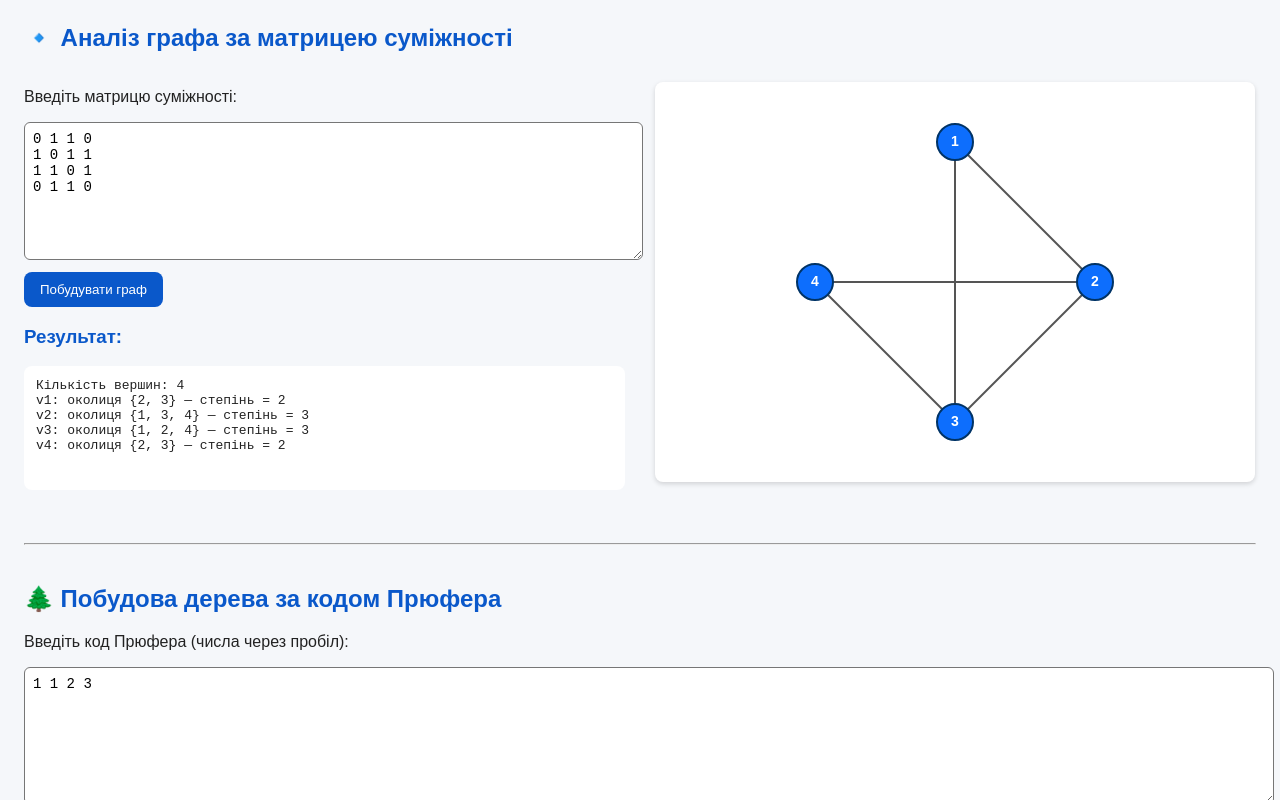
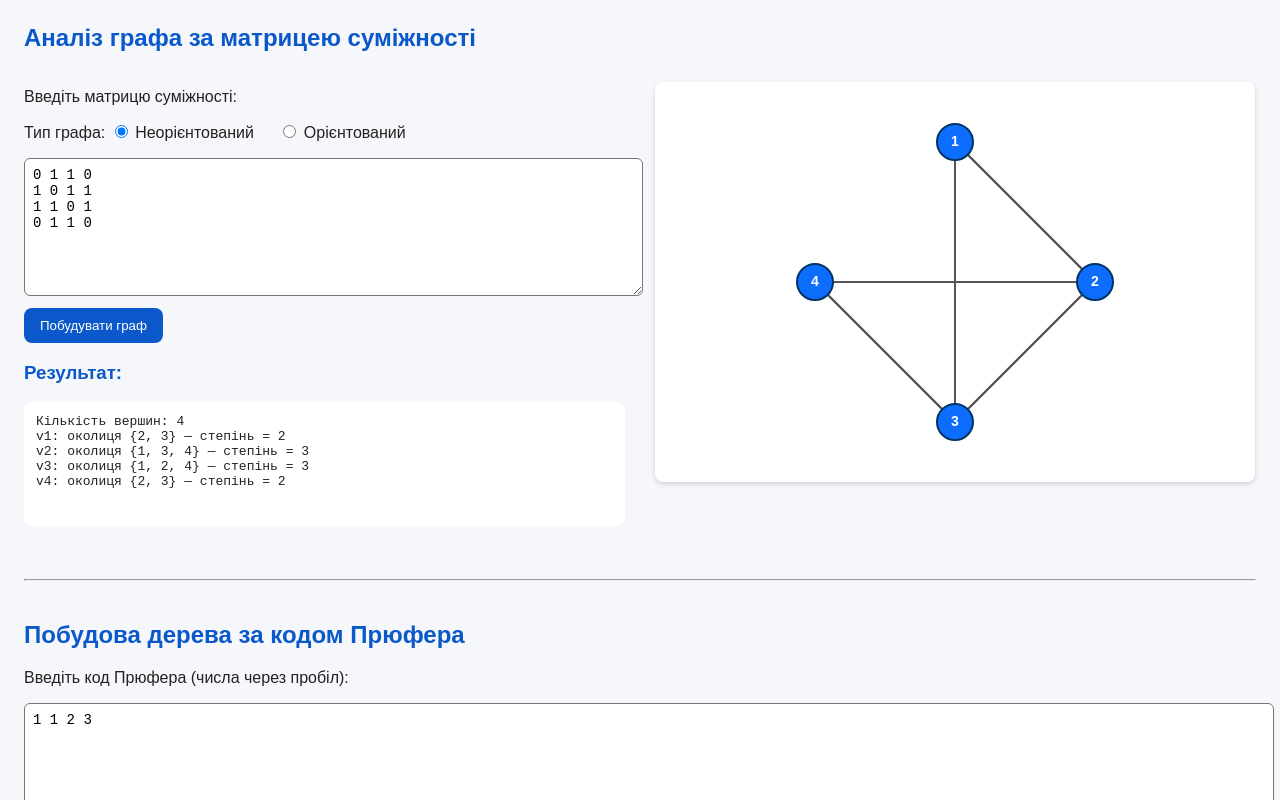
Before and after one commit to WFFDW5/project-24pr2, a plain HTML site: page index.html in a window 1280 px wide. Both pictures are taken after a click on the button "Побудувати граф". Shown: the top 800 px of the page. Drawn offline with Linux system fonts and the light colour scheme.

Commit message:
index.html

```diff
--- a/index.html
+++ b/index.html
@@ -17,15 +17,23 @@
 </head>
 <body>
 
-<h2>🔹 Аналіз графа за матрицею суміжності</h2>
+<h2>Аналіз графа за матрицею суміжності</h2>
 
 <div id="container">
   <div id="left">
     <p>Введіть матрицю суміжності:</p>
+
+    <p>
+      Тип графа:
+      <label><input type="radio" name="gtype" value="undirected" checked> Неорієнтований</label>
+      <label style="margin-left:20px;"><input type="radio" name="gtype" value="directed"> Орієнтований</label>
+    </p>
+
     <textarea id="matrixInput">0 1 1 0
 1 0 1 1
 1 1 0 1
 0 1 1 0</textarea><br>
+
     <button id="runBtn">Побудувати граф</button>
     <h3>Результат:</h3>
     <pre id="output"></pre>
@@ -38,57 +46,103 @@
 
 <hr style="margin:40px 0;">
 
-<h2>🌲 Побудова дерева за кодом Прюфера</h2>
+<h2>Побудова дерева за кодом Прюфера</h2>
 
 <p>Введіть код Прюфера (числа через пробіл):</p>
 <textarea id="pruferInput">1 1 2 3</textarea><br>
+
 <button id="pruferBtn">Побудувати дерево</button>
 <pre id="pruferOut"></pre>
+
 <canvas id="pruferCanvas" width="600" height="400"></canvas>
 
 <script>
 // === Аналіз графа ===
-function parseMatrix(text) {
+function parseMatrix(text, graphType) {
   const lines = text.split('\n').map(l => l.trim()).filter(l => l.length>0);
   const matrix = lines.map(line => line.split(/\s+/).map(Number));
   const n = matrix.length;
+
+  // Перевірка на квадратність
   for (const row of matrix) {
     if (row.length !== n) throw new Error("Матриця має бути квадратною!");
-    for (const x of row) if (![0,1].includes(x)) throw new Error("Дозволені тільки 0 або 1!");
+    for (const x of row) {
+      if (![0,1].includes(x)) throw new Error("Дозволені тільки 0 або 1!");
+    }
   }
+
+  // Якщо граф неорієнтований — додати перевірку симетрії
+  if (graphType === "undirected") {
+    for (let i=0;i<n;i++){
+      for (let j=0;j<n;j++){
+        if (matrix[i][j] !== matrix[j][i]) {
+          throw new Error("Для неорієнтованого графа матриця має бути симетричною!");
+        }
+      }
+    }
+  }
+
   return matrix;
 }
 
-function drawGraph(matrix, canvasId) {
+function drawGraph(matrix, canvasId, graphType) {
   const canvas = document.getElementById(canvasId);
   const ctx = canvas.getContext('2d');
   const W = canvas.width, H = canvas.height;
+
   ctx.clearRect(0,0,W,H);
 
   const n = matrix.length;
   const R = Math.min(W,H)/2 - 60;
   const cx = W/2, cy = H/2;
+
   const coords = [];
   for (let i=0;i<n;i++){
     const a = 2*Math.PI*i/n - Math.PI/2;
     coords.push({x:cx+R*Math.cos(a), y:cy+R*Math.sin(a)});
   }
 
-  // ребра
   ctx.lineWidth = 2;
   ctx.strokeStyle = "#555";
+
+  // --- Малювання ребер ---
   for (let i=0;i<n;i++){
-    for (let j=i+1;j<n;j++){
-      if (matrix[i][j]===1){
+    for (let j=0;j<n;j++){
+      if (matrix[i][j] === 1) {
+
+        const A = coords[i];
+        const B = coords[j];
+
+        // Лінія
         ctx.beginPath();
-        ctx.moveTo(coords[i].x, coords[i].y);
-        ctx.lineTo(coords[j].x, coords[j].y);
+        ctx.moveTo(A.x, A.y);
+        ctx.lineTo(B.x, B.y);
         ctx.stroke();
+
+        // Стрілки тільки для орієнтованого графа
+        if (graphType === "directed") {
+          const angle = Math.atan2(B.y - A.y, B.x - A.x);
+          const arrowLen = 12;
+
+          ctx.beginPath();
+          ctx.moveTo(B.x, B.y);
+          ctx.lineTo(
+            B.x - arrowLen * Math.cos(angle - Math.PI/6),
+            B.y - arrowLen * Math.sin(angle - Math.PI/6)
+          );
+          ctx.lineTo(
+            B.x - arrowLen * Math.cos(angle + Math.PI/6),
+            B.y - arrowLen * Math.sin(angle + Math.PI/6)
+          );
+          ctx.closePath();
+          ctx.fillStyle = "#555";
+          ctx.fill();
+        }
       }
     }
   }
 
-  // вершини
+  // --- Вершини ---
   for (let i=0;i<n;i++){
     const {x,y} = coords[i];
     ctx.beginPath();
@@ -119,12 +173,14 @@ function analyze(matrix){
 document.getElementById('runBtn').addEventListener('click', ()=>{
   const txt = document.getElementById('matrixInput').value;
   const out = document.getElementById('output');
+  const graphType = document.querySelector('input[name="gtype"]:checked').value;
+
   try {
-    const M = parseMatrix(txt);
+    const M = parseMatrix(txt, graphType);
     out.textContent = analyze(M);
-    drawGraph(M, 'graphCanvas');
+    drawGraph(M, 'graphCanvas', graphType);
   } catch(e){
-    out.textContent = "⚠️ Помилка: " + e.message;
+    out.textContent = "Помилка: " + e.message;
   }
 });
 
@@ -133,7 +189,9 @@ function pruferToEdges(code) {
   const prufer = code.map(Number);
   const n = prufer.length + 2;
   const degree = Array(n+1).fill(1);
+
   for (const v of prufer) degree[v]++;
+
   const edges = [];
   for (const v of prufer) {
     for (let i=1;i<=n;i++){
@@ -144,19 +202,24 @@ function pruferToEdges(code) {
       }
     }
   }
+
   const remaining = [];
   for (let i=1;i<=n;i++) if (degree[i]===1) remaining.push(i);
   edges.push(remaining);
+
   return edges;
 }
 
 function drawTree(edges, canvasId) {
   const canvas = document.getElementById(canvasId);
   const ctx = canvas.getContext('2d');
+
   ctx.clearRect(0,0,canvas.width,canvas.height);
+
   const n = new Set(edges.flat()).size;
   const cx = canvas.width/2, cy = canvas.height/2;
   const R = Math.min(canvas.width,canvas.height)/2 - 60;
+
   const coords = [];
   for (let i=0;i<n;i++){
     const a = 2*Math.PI*i/n - Math.PI/2;
@@ -165,6 +228,7 @@ function drawTree(edges, canvasId) {
 
   ctx.lineWidth = 2;
   ctx.strokeStyle = "#444";
+
   edges.forEach(([u,v])=>{
     ctx.beginPath();
     ctx.moveTo(coords[u-1].x, coords[u-1].y);
@@ -190,13 +254,14 @@ function drawTree(edges, canvasId) {
 document.getElementById('pruferBtn').addEventListener('click', ()=>{
   const txt = document.getElementById('pruferInput').value.trim();
   const out = document.getElementById('pruferOut');
+
   try {
     const code = txt.split(/\s+/).map(Number).filter(x=>!isNaN(x));
     const edges = pruferToEdges(code);
     out.textContent = "Отримані ребра: " + edges.map(e=>`(${e[0]}-${e[1]})`).join(", ");
     drawTree(edges, 'pruferCanvas');
   } catch(e){
-    out.textContent = "⚠️ Помилка: " + e.message;
+    out.textContent = "Помилка: " + e.message;
   }
 });
 </script>
```
